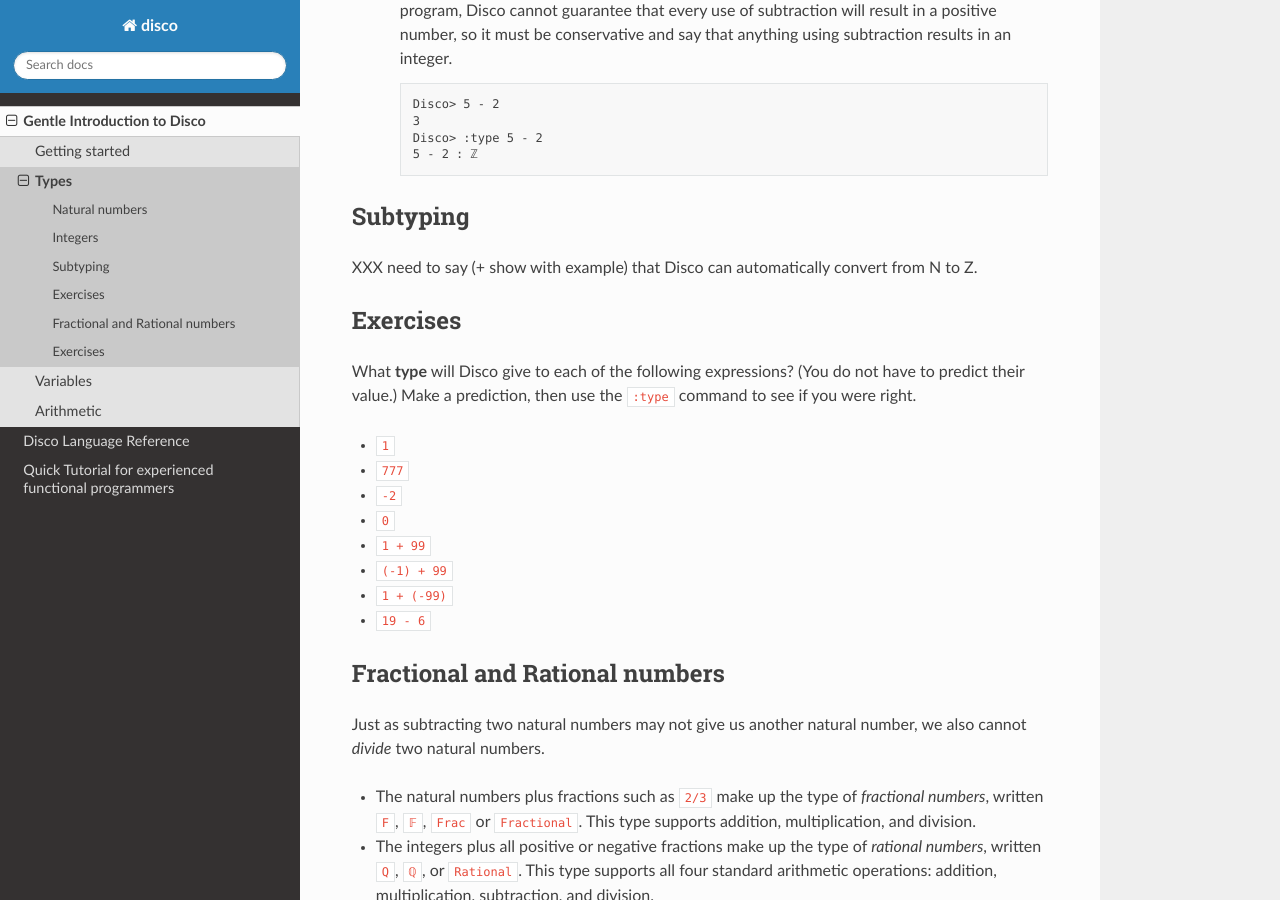
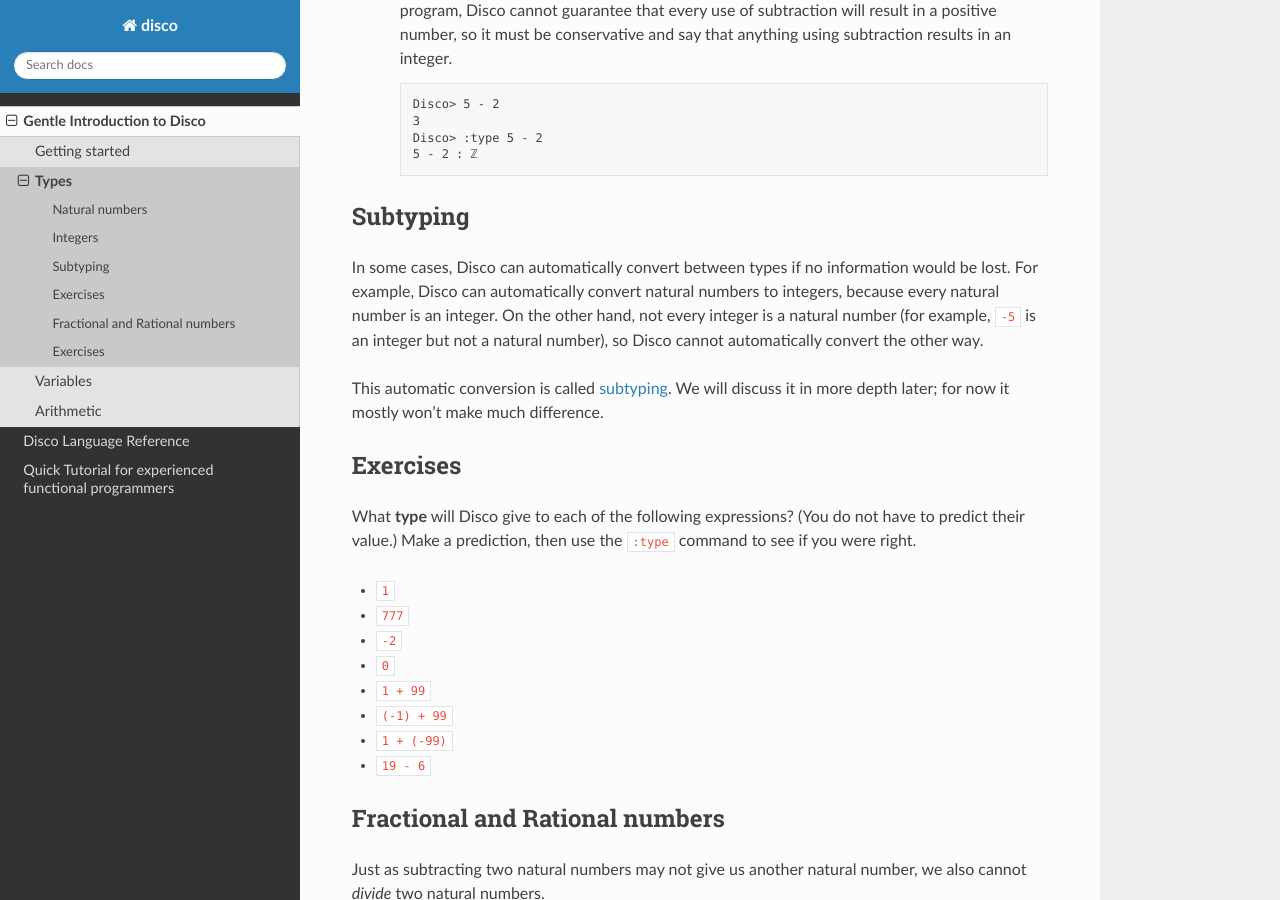
Before and after one commit to disco-lang/disco, a Sphinx documentation site: the page built from docs/introduction/types.rst, in a window 1280 px wide and 900 px high, scrolled down 1916 px. Built offline with Sphinx 7.4.7 and the Read the Docs theme 2.0.0, drawn with Linux system fonts in a browser that asks for light colours; pages that are not in the unit, such as notebooks, are missing from menus.

Commit message:
write about subtyping

```diff
--- a/docs/introduction/types.rst
+++ b/docs/introduction/types.rst
@@ -114,8 +114,16 @@ or ``Integer``.
 Subtyping
 ---------
 
-XXX need to say (+ show with example) that Disco can automatically
-convert from N to Z.
+In some cases, Disco can automatically convert between types if no
+information would be lost.  For example, Disco can automatically
+convert natural numbers to integers, because every natural number is
+an integer.  On the other hand, not every integer is a natural number
+(for example, ``-5`` is an integer but not a natural number), so Disco
+cannot automatically convert the other way.
+
+This automatic conversion is called :doc:`subtyping
+</reference/subtypes>`.  We will discuss it in more depth later; for
+now it mostly won't make much difference.
 
 Exercises
 ---------
```
